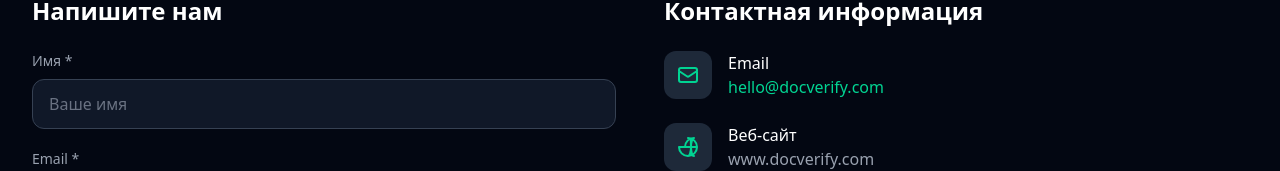
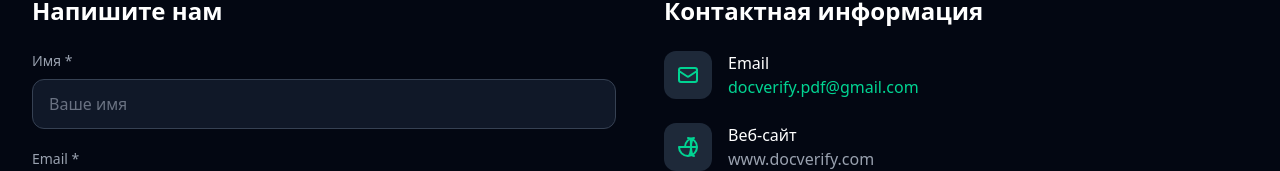
Before and after one commit to Hyperion612/Project_PDF_DocVerify, a React (Vite) app: page /#/contact in a window 1280 px wide. Shown: the part 458-629 px from the top of the page. Built offline with nearby package versions, Linux system fonts and the light colour scheme.

Commit message:
Update ContactPage.tsx

```diff
--- a/src/pages/ContactPage.tsx
+++ b/src/pages/ContactPage.tsx
@@ -31,7 +31,7 @@ export default function ContactPage() {
     if (!validate()) return;
 
     // Проверка, что Access Key настроен
-    if (WEB3FORMS_ACCESS_KEY === 'YOUR_ACCESS_KEY_HERE') {
+    if (WEB3FORMS_ACCESS_KEY === 'f85b367b-32bd-4bc4-9f0e-879580a89757') {
       setErrorMessage('⚠️ Форма не настроена. Обратитесь к администратору сайта.');
       setFormState('error');
       return;
@@ -257,7 +257,7 @@ export default function ContactPage() {
                   <div>
                     <h3 className="text-white font-medium">Email</h3>
                     <a href="mailto:hello@docverify.com" className="text-emerald-400 hover:underline">
-                      hello@docverify.com
+                      docverify.pdf@gmail.com
                     </a>
                   </div>
                 </div>
```
